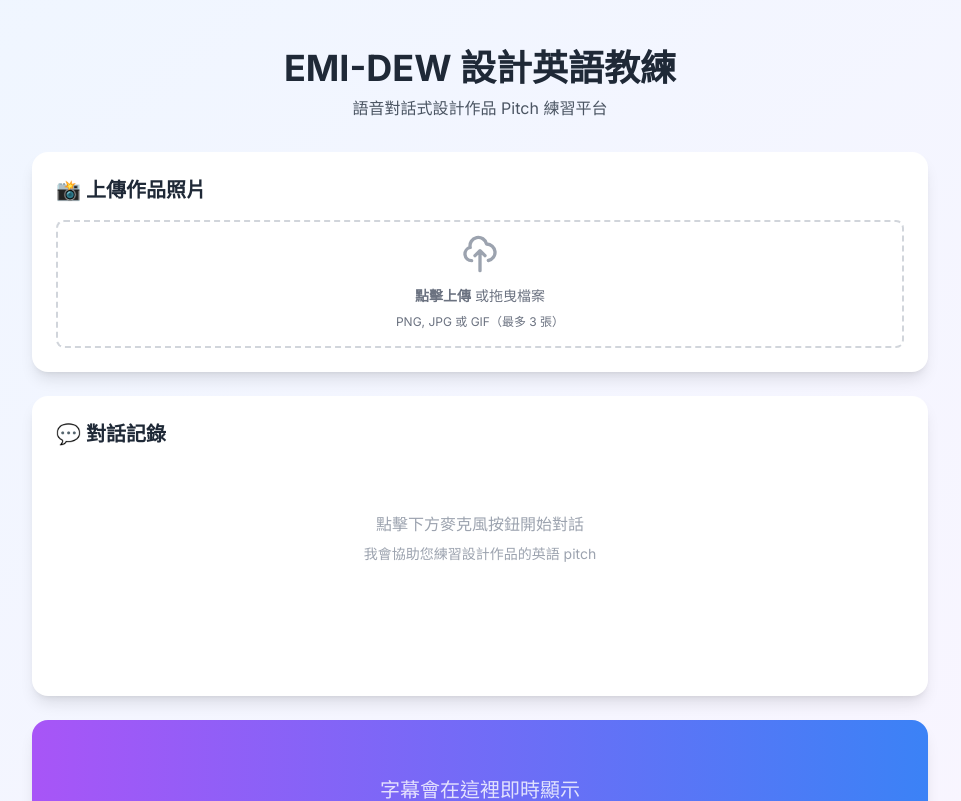
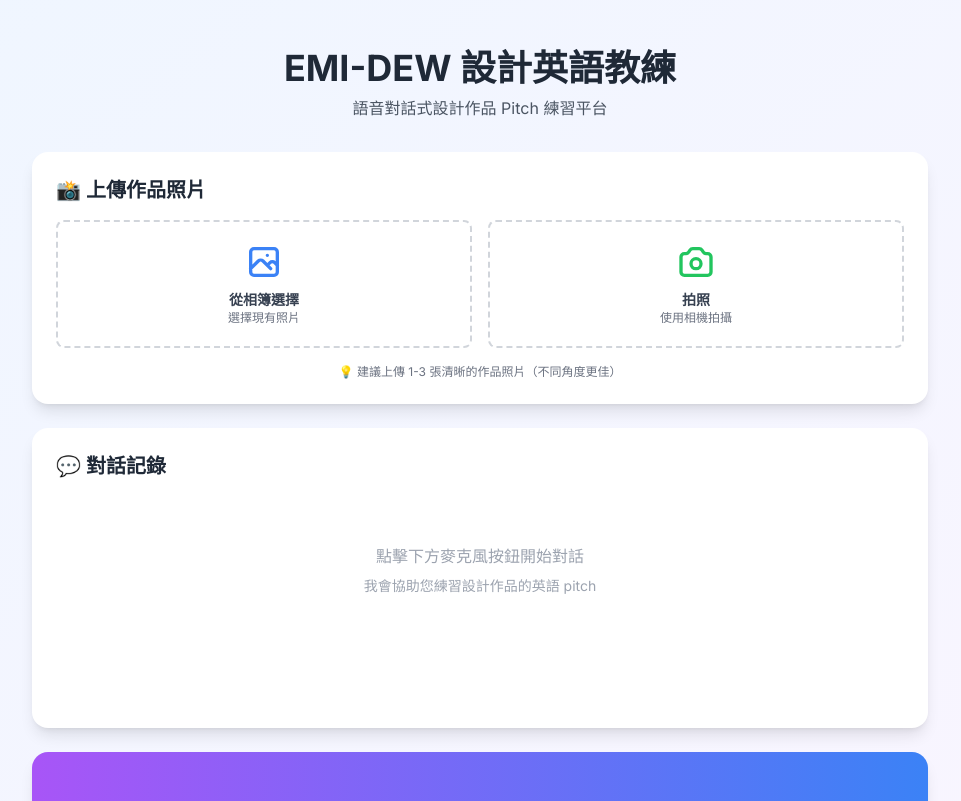
Before and after one commit to futurethingslab0314/EMIchatbots, a Next.js app: page / in a window 1280 px wide. Shown: the top 801 px of the page, without its empty margins (160-1121 px from the left). Built offline with nearby package versions, Linux system fonts and the light colour scheme.

Commit message:
add camera interface

```diff
--- a/app/page.tsx
+++ b/app/page.tsx
@@ -232,16 +232,15 @@ export default function Home() {
             📸 上傳作品照片
           </h2>
 
-          <label className="flex flex-col items-center justify-center w-full h-32 border-2 border-dashed border-gray-300 rounded-lg cursor-pointer hover:border-blue-500 hover:bg-blue-50 transition-all">
-            <div className="flex flex-col items-center justify-center pt-5 pb-6">
-              <svg className="w-10 h-10 mb-3 text-gray-400" fill="none" stroke="currentColor" viewBox="0 0 24 24">
-                <path strokeLinecap="round" strokeLinejoin="round" strokeWidth="2" d="M7 16a4 4 0 01-.88-7.903A5 5 0 1115.9 6L16 6a5 5 0 011 9.9M15 13l-3-3m0 0l-3 3m3-3v12" />
+          {/* 上傳方式選擇 */}
+          <div className="grid grid-cols-2 gap-4 mb-4">
+            {/* 從相簿選擇 */}
+            <label className="flex flex-col items-center justify-center h-32 border-2 border-dashed border-gray-300 rounded-lg cursor-pointer hover:border-blue-500 hover:bg-blue-50 transition-all">
+              <svg className="w-10 h-10 mb-2 text-blue-500" fill="none" stroke="currentColor" viewBox="0 0 24 24">
+                <path strokeLinecap="round" strokeLinejoin="round" strokeWidth="2" d="M4 16l4.586-4.586a2 2 0 012.828 0L16 16m-2-2l1.586-1.586a2 2 0 012.828 0L20 14m-6-6h.01M6 20h12a2 2 0 002-2V6a2 2 0 00-2-2H6a2 2 0 00-2 2v12a2 2 0 002 2z" />
               </svg>
-              <p className="mb-2 text-sm text-gray-500">
-                <span className="font-semibold">點擊上傳</span> 或拖曳檔案
-              </p>
-              <p className="text-xs text-gray-500">PNG, JPG 或 GIF（最多 3 張）</p>
-            </div>
+              <p className="text-sm font-semibold text-gray-700">從相簿選擇</p>
+              <p className="text-xs text-gray-500">選擇現有照片</p>
               <input
                 type="file"
                 className="hidden"
@@ -250,6 +249,28 @@ export default function Home() {
                 onChange={handleImageUpload}
               />
             </label>
+
+            {/* 使用相機拍照 */}
+            <label className="flex flex-col items-center justify-center h-32 border-2 border-dashed border-gray-300 rounded-lg cursor-pointer hover:border-green-500 hover:bg-green-50 transition-all">
+              <svg className="w-10 h-10 mb-2 text-green-500" fill="none" stroke="currentColor" viewBox="0 0 24 24">
+                <path strokeLinecap="round" strokeLinejoin="round" strokeWidth="2" d="M3 9a2 2 0 012-2h.93a2 2 0 001.664-.89l.812-1.22A2 2 0 0110.07 4h3.86a2 2 0 011.664.89l.812 1.22A2 2 0 0018.07 7H19a2 2 0 012 2v9a2 2 0 01-2 2H5a2 2 0 01-2-2V9z" />
+                <path strokeLinecap="round" strokeLinejoin="round" strokeWidth="2" d="M15 13a3 3 0 11-6 0 3 3 0 016 0z" />
+              </svg>
+              <p className="text-sm font-semibold text-gray-700">拍照</p>
+              <p className="text-xs text-gray-500">使用相機拍攝</p>
+              <input
+                type="file"
+                className="hidden"
+                accept="image/*"
+                capture="environment"
+                onChange={handleImageUpload}
+              />
+            </label>
+          </div>
+
+          <p className="text-xs text-gray-500 text-center">
+            💡 建議上傳 1-3 張清晰的作品照片（不同角度更佳）
+          </p>
 
           {/* 已上傳的圖片預覽 */}
           {uploadedImages.length > 0 && (
```
Lines whose indentation alone changed are shown as unchanged.
